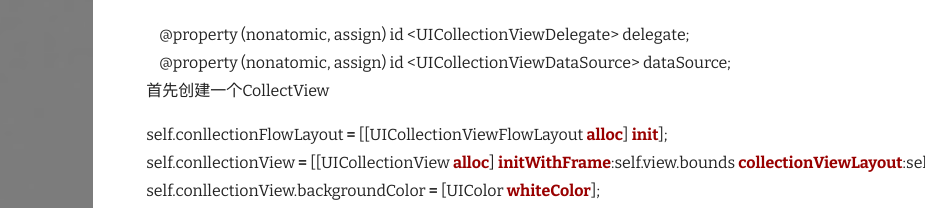
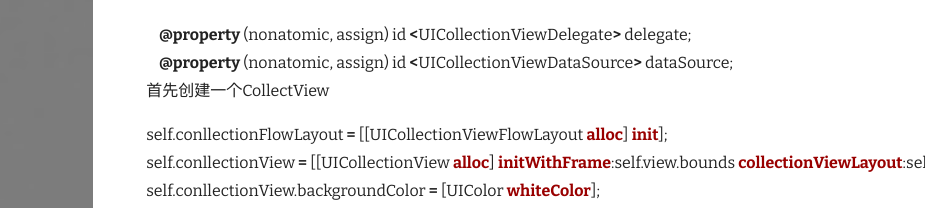
Before and after one commit to rhythmcity/blog, a Jekyll site: the page built from _posts/2015-05-07-UICollectionView-waterFlow.md, in a window 1280 px wide. Shown: the part 472-680 px from the top of the page, without its empty margins (355-1280 px from the left). Built offline with Jekyll 4.4.1, drawn with Linux system fonts in a browser that asks for light colours; nearby versions of some CDN libraries; Markdown is read by kramdown in place of the engine named in the settings.

Commit message:
Update 2015-05-07-UICollectionView-waterFlow.md

````diff
--- a/_posts/2015-05-07-UICollectionView-waterFlow.md
+++ b/_posts/2015-05-07-UICollectionView-waterFlow.md
@@ -14,7 +14,7 @@ featured_image: /images/cover.jpg
 UIcollectionView 是iOS6新加入的UIkit组件，
 用法和UITableview差不多同样是要实现两个代理协议
 
-```objective
+```objective-c
     @property (nonatomic, assign) id <UICollectionViewDelegate> delegate;
     @property (nonatomic, assign) id <UICollectionViewDataSource> dataSource;
 ```
````
